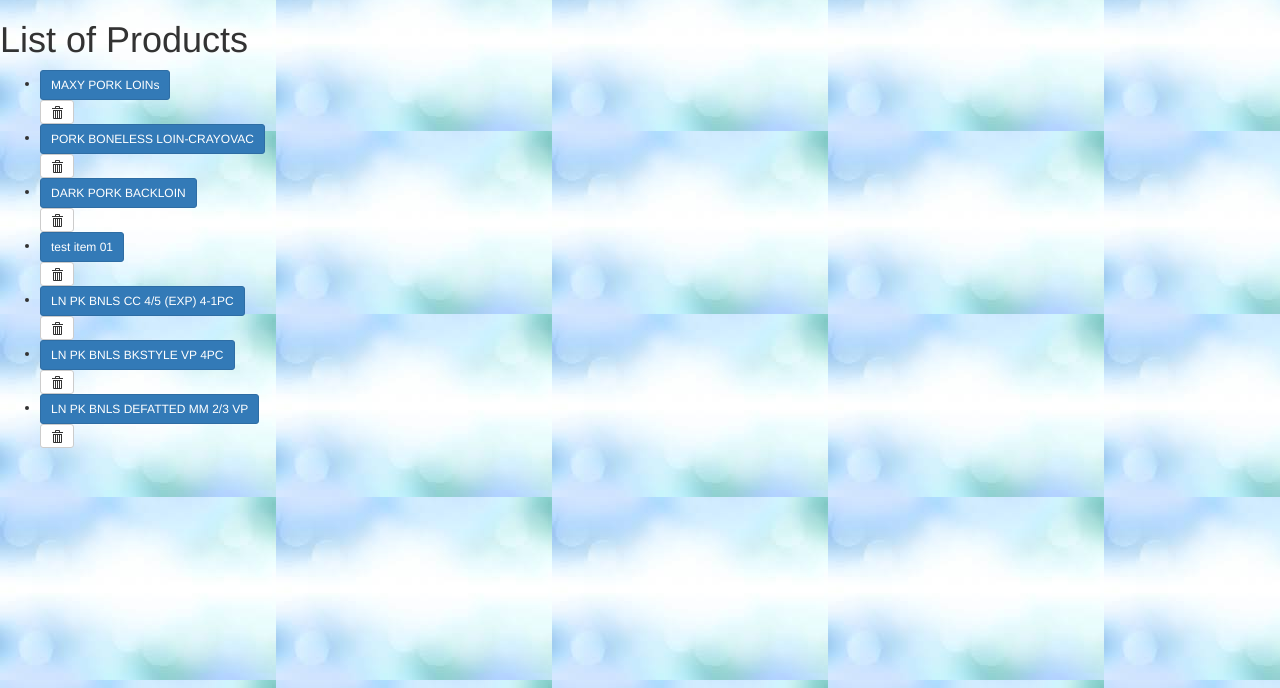
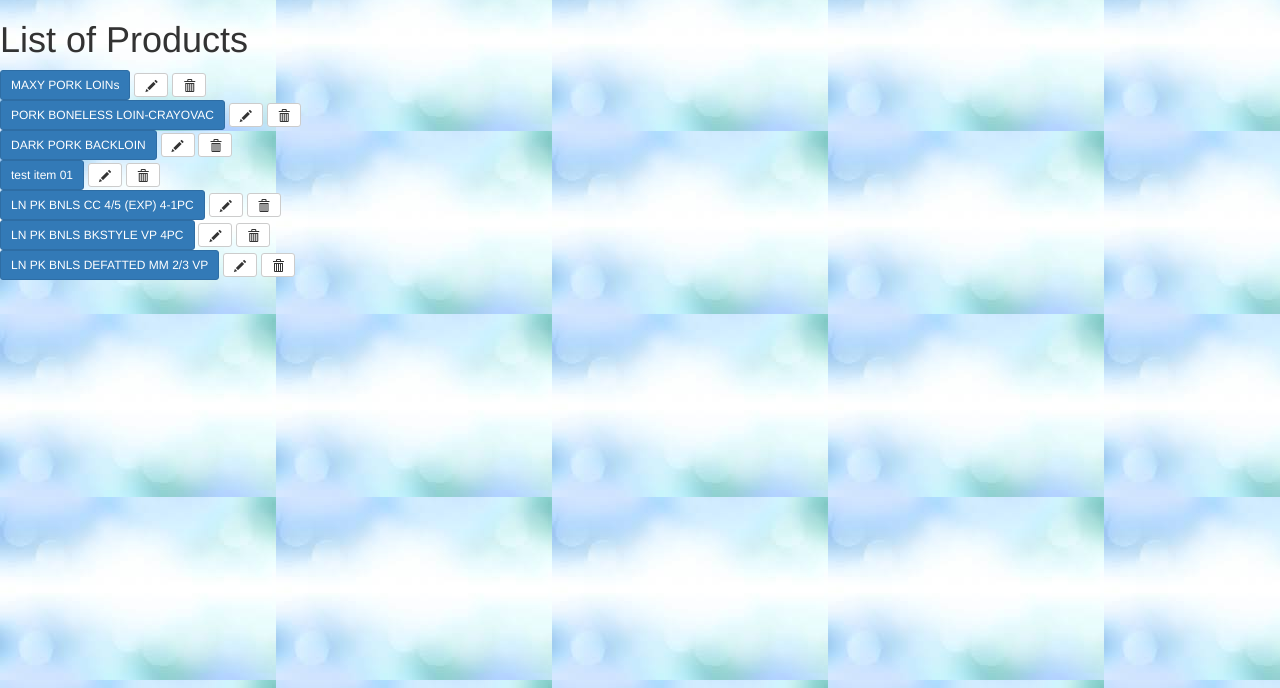
Before and after one commit to jijiboss/dTutorial, a Django app: page /pork02/ in a window 1280 px wide. Shown: the part 52-740 px from the top of the page. Run offline with Django 3.2, Linux system fonts and the light colour scheme; data comes from the database, SQL or seed files in the repository; both versions use the stored data as it was after the commit; some libraries are stand-ins or nearby versions.

Commit message:
completed up to video32

```diff
--- a/virt_env/proto01/pork02/templates/pork02/index.html
+++ b/virt_env/proto01/pork02/templates/pork02/index.html
@@ -6,11 +6,21 @@
  			ListView returns object_list by defualt -->
 	{% if object_list %}
 		<h1>List of Products</h1>
-		<ul>
+		<div>
 				{% for prod in object_list %}
+				<div>
 					<!-- Details -->
 	<!--				<li><a href="{% url 'pork02:product_detail' prod.prod_code_supplier %}">{{ prod.item_supplier }}</a></li> -->
-				<li><a href="{% url 'pork02:product_detail' prod.prod_code_supplier %}" class="btn btn-primary btn-sm">{{ prod.item_supplier }}</a></li>
+					<a href="{% url 'pork02:product_detail' prod.prod_code_supplier %}" class="btn btn-primary btn-sm">{{ prod.item_supplier }}</a>
+
+					<!-- Update -->
+					<form action="{% url 'pork02:product-update' prod.prod_code_supplier %}" method="post" style="display: inline;">
+						{% csrf_token %}
+						<input type="hidden" name="prod.prod_code_supplier" value="{{ prod.prod_code_supplier }}"/>
+						<button type="submit" class="btn btn-default btn-sm">
+							<span class="glyphicon glyphicon-pencil"></span>
+						</button>
+					</form>
 
 					<!-- Delete -->
 					<form action="#" method="post" style="display: inline;">
@@ -21,8 +31,9 @@
 						</button>
 					</form>
 
+				</div>
 				{% endfor %}
-		</ul>
+			</div>
 	{% else %}
 		<h3>No products in the database</h3>
 	{% endif %}
--- a/virt_env/proto01/pork02/urls.py
+++ b/virt_env/proto01/pork02/urls.py
@@ -28,9 +28,9 @@ urlpatterns = [
     url(r'products/add/$', views.ProductsCreate.as_view(), name='product-add'),
 
 	#/pork02/products/81030
-    url(r'products/?P<pk>[0-9]+/$', views.ProductsUpdate.as_view(), name='product-update'),
+    url(r'products/(?P<pk>[0-9]+)/$', views.ProductsUpdate.as_view(), name='product-update'),
 
 	#/pork02/products/81030/delete
-    url(r'products/?P<pk>[0-9]+/delete/$', views.ProductsDelete.as_view(), name='product-delete'),
+    url(r'products/(?P<pk>[0-9]+)/delete/$', views.ProductsDelete.as_view(), name='product-delete'),
 
 ]
```
Also changed, not shown: virt_env/proto01/db.sqlite3. Lines whose indentation alone changed are shown as unchanged.
